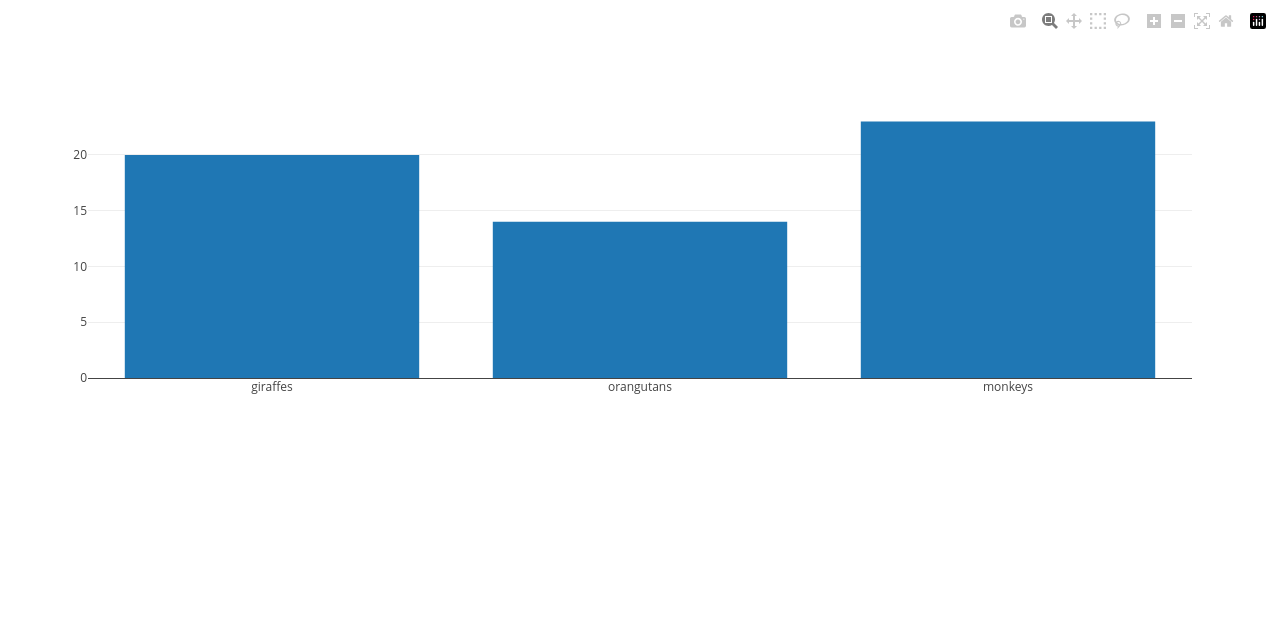
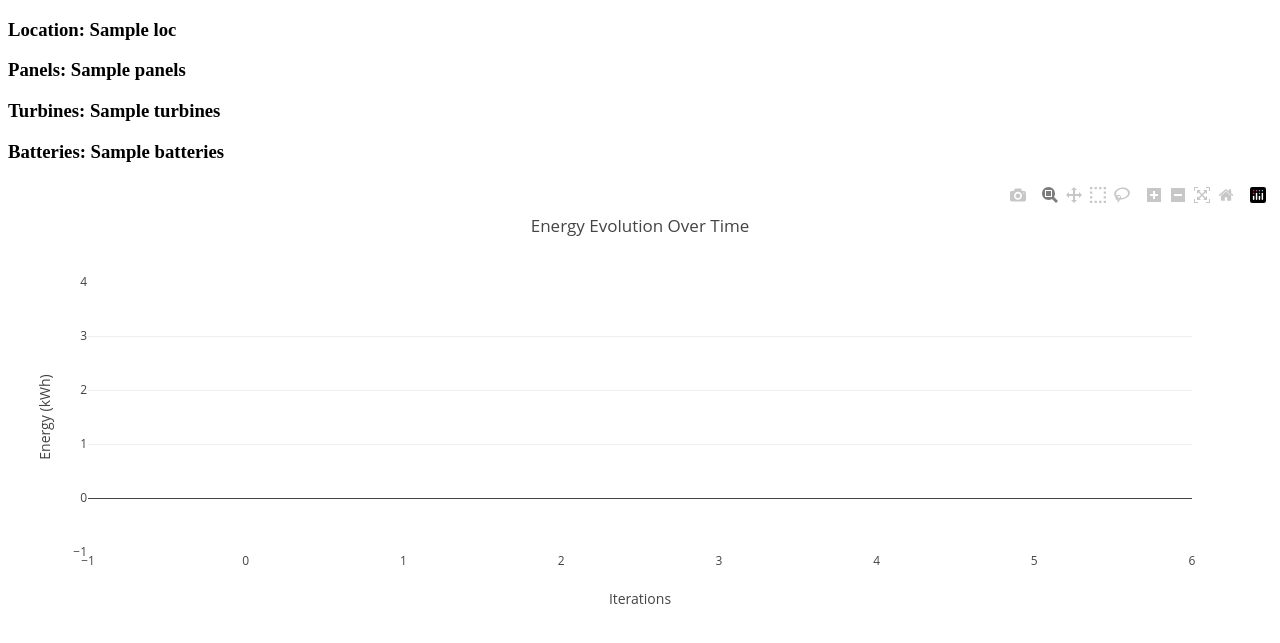
Before and after one commit to sneha-desai/EnergyForGood, a Flask app: template templates/results.html in a window 1280 px wide. Shown: the top 643 px of the page. Run offline with Flask 2, Linux system fonts and the light colour scheme; the template is opened without the code that fills it: most values are stand-ins (such as "Sample title", 1, 10 or a date in 2020); some libraries are stand-ins or nearby versions.

Commit message:
Website updates, graph results of user's inputs

```diff
--- a/app.py
+++ b/app.py
@@ -1,5 +1,6 @@
 from flask import Flask, render_template, request, redirect, url_for, session, jsonify
-from main_page import *
+from main_page import main_function
+import json
 
 app = Flask(__name__)
 
@@ -8,11 +9,42 @@
     return render_template("index.html")
 
 
-@app.route("/results")
+# @app.route("/results", methods="P")
+# def results():
+#     # res = main_function()
+#     # return jsonify({"text": res})
+#     return render_template("results.html")
+
+# @app.route('/results')
+# def success(location):
+#     return render_template("results.html", loc=location)
+
+@app.route('/results', methods = ['POST', 'GET'])
 def results():
-    # res = main_function()
-    # return jsonify({"text": res})
-    return render_template("results.html")
+   if request.method == 'POST':
+      location = request.form['location']
+      panels = request.form['panels']
+      turbines = request.form['turbines']
+      batteries = request.form['batteries']
+
+      x_list, y_list = main_function(location, int(panels), int(turbines), int(batteries))
+
+      for i in range(len(y_list)):
+          for j in range(len(y_list[0])):
+              y_list[i][j] = int(y_list[i][j])
+
+      y_1 = y_list[0]
+      y_2 = y_list[1]
+      y_3 = y_list[2]
+      y_4 = y_list[3]
+      y_5 = y_list[4]
+
+      return render_template("results.html", loc=location, panels=panels, turbines=turbines, batteries=batteries,
+                             x_list=json.dumps(x_list), y_1=json.dumps(y_1), y_2=json.dumps(y_2), y_3=json.dumps(y_3),y_4=json.dumps(y_4),y_5=json.dumps(y_5))
+   else:
+      location = request.args.get('location')
+      return render_template("results.html", loc=location)
+
 
 if __name__ == "__main__":
     app.run()
--- a/templates/results.html
+++ b/templates/results.html
@@ -1,20 +1,58 @@
 <!DOCTYPE html>
 <head>
   <!-- Plotly.js -->
+    <title>Results</title>
+    <link rel="icon" href="https://banner2.kisspng.com/20180219/gkw/kisspng-renewable-energy-free-content-clip-art-positive-energy-cliparts-5a8b3a9c56cca8.5068061815190739483555.jpg">
   <script src="https://cdn.plot.ly/plotly-latest.min.js"></script>
 </head>
 
 <body>
 
+    <h3>Location: {{loc}}</h3>
+    <h3>Panels: {{panels}}</h3>
+    <h3>Turbines: {{turbines}}</h3>
+    <h3>Batteries: {{batteries}}</h3>
+
+
   <div id="myDiv"></div>
   <script>
-    var data = [
-    {
-        x: ['giraffes', 'orangutans', 'monkeys'],
-        y: [20, 14, 23],
+    console.log({{x_list}})
+    var trace1 = {
+        x: {{x_list}},
+        y: {{y_1}},
         type: 'bar'
-    }
-    ];
-    Plotly.newPlot('myDiv', data);
+    };
+
+     var trace2 = {
+        x: {{x_list}},
+        y: {{y_2}},
+        type: 'bar'
+    };
+
+     var trace3 =
+     {
+        x: {{x_list}},
+        y: {{y_3}},
+        type: 'bar'
+    };
+
+      var trace4 =
+     {
+        x: {{x_list}},
+        y: {{y_4}},
+        type: 'bar'
+    };
+
+
+     var trace5 =
+     {
+        x: {{x_list}},
+        y: {{y_5}},
+        type: 'bar'
+    };
+    var data = [trace1, trace2, trace3, trace4, trace5];
+    var layout = {barmode: 'group', title:'Energy Evolution Over Time',
+        xaxis:{ title: 'Iterations'}, yaxis:{title: 'Energy (kWh)'}};
+    Plotly.newPlot('myDiv', data, layout);
   </script>
 </body>
```
Also changed, not shown: main_page.py (+5 -5 lines), templates/index.html (+18 -6 lines).
